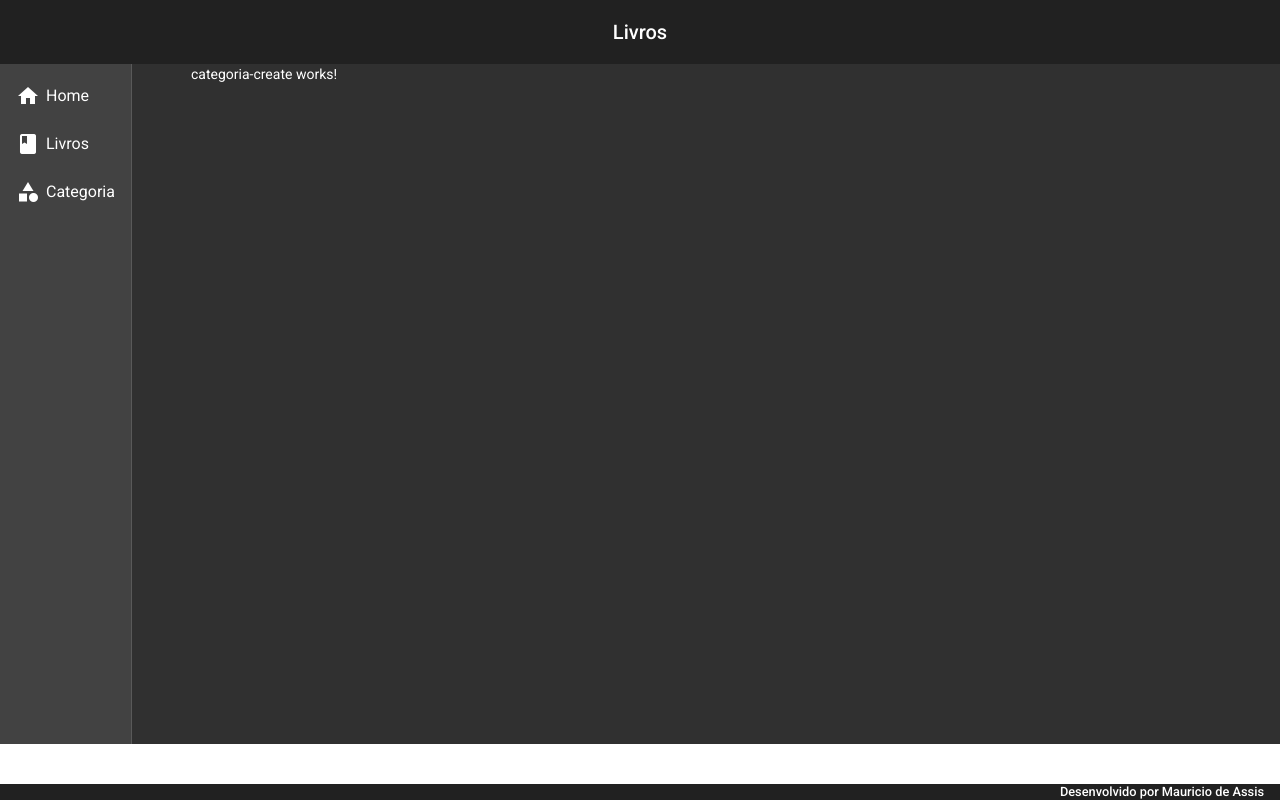
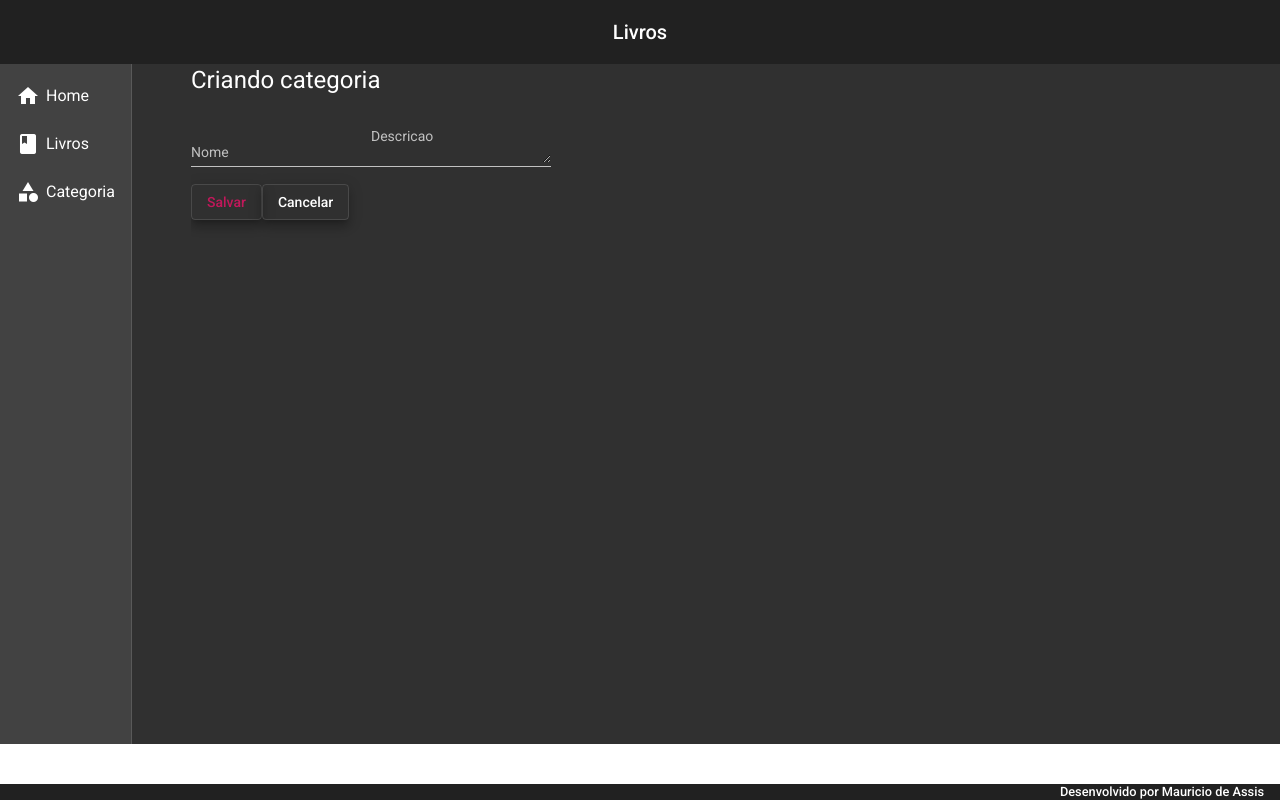
Before and after one commit to mauricioassisrt/Curso-angular-dicas-de-um-dev, an Angular app in the folder bookstore-front/: page /categorias/create in a window 1280 px wide. Built offline with nearby package versions, Linux system fonts and the light colour scheme.

Commit message:
formulario create

```diff
--- a/bookstore-front/src/app/components/views/categoria/categoria-create/categoria-create.component.html
+++ b/bookstore-front/src/app/components/views/categoria/categoria-create/categoria-create.component.html
@@ -1 +1,17 @@
-<p>categoria-create works!</p>
+<form >
+    <h1>Criando categoria</h1>
+
+    <mat-form-field class="form">
+        <mat-label>Nome</mat-label>
+        <input matInput type="text" name="nome" placeholder="nome da cat">
+    </mat-form-field>
+    <mat-form-field class="form">
+        <mat-label>Descricao</mat-label>
+        <textarea matInput type="text" name="descricao" placeholder="descricao"></textarea>
+    </mat-form-field>
+    <div class="buttons">
+        <button mat-stroked-button color="primary" class="mat-elevation-z8"     >Salvar</button>
+        <button mat-stroked-button color="warning" class="mat-elevation-z8" >Cancelar</button>
+
+    </div>
+</form>
```
Also changed, not shown: bookstore-front/src/app/app.module.ts (+8 -1 lines).
